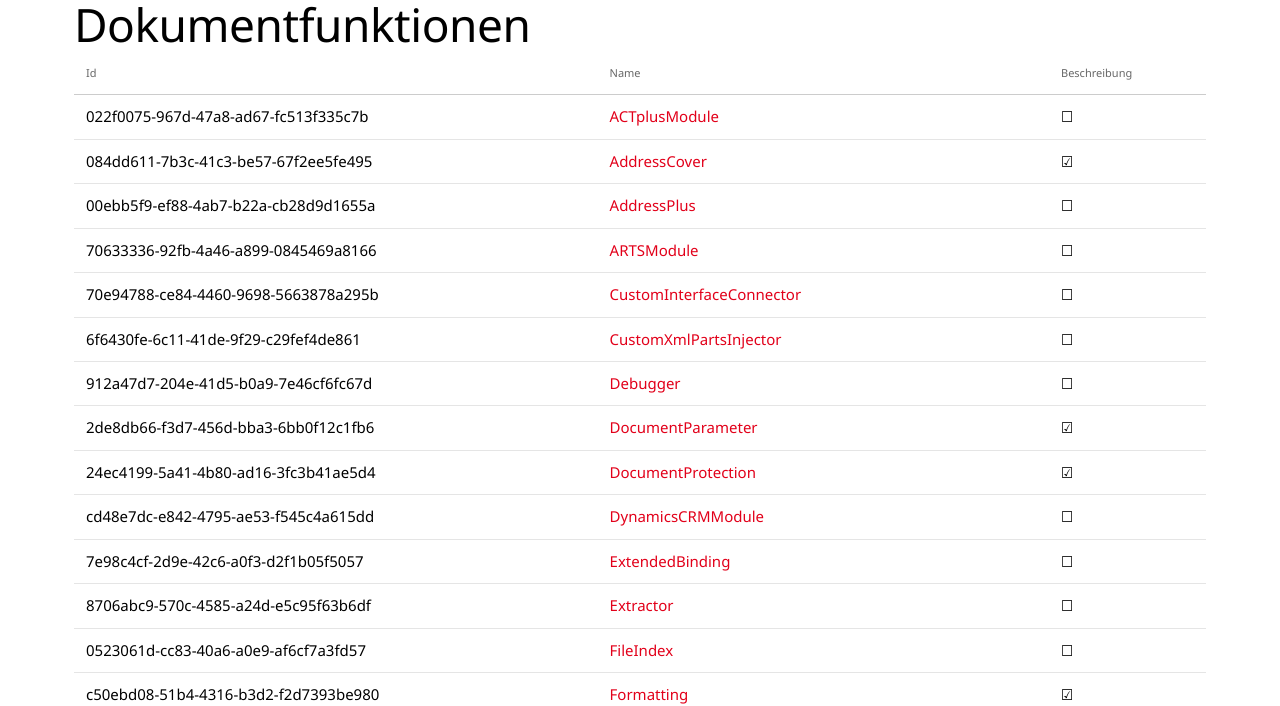
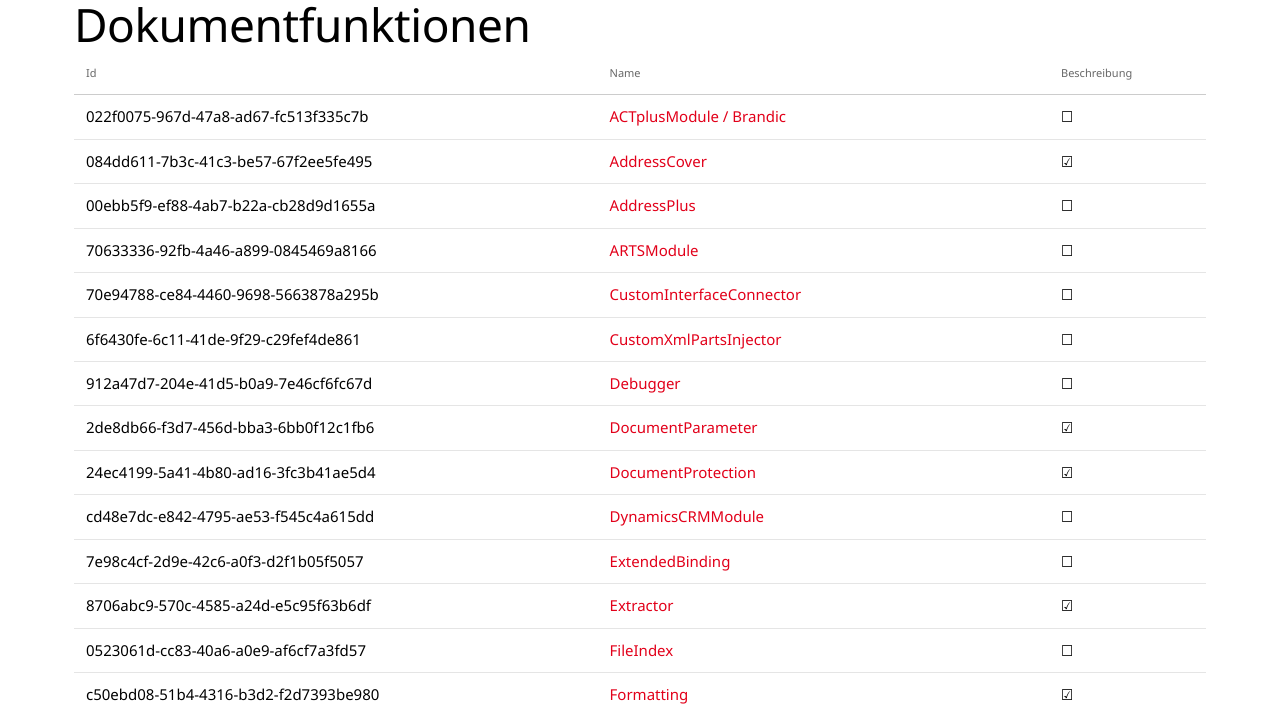
Before and after one commit to primesoft-group/oneoffixx-docs, a Jekyll site: the page built from _pages/docfunc/de/overview.md, in a window 1280 px wide. Shown: the part 429-1135 px from the top of the page. Built offline with Jekyll 4.4.1, drawn with Linux system fonts in a browser that asks for light colours; nearby versions of some CDN libraries; some web fonts are replaced.

Commit message:
Update overview.md

```diff
--- a/_pages/docfunc/de/overview.md
+++ b/_pages/docfunc/de/overview.md
@@ -14,7 +14,7 @@
 {:.table .table-striped}
 | Id  | Name | Beschreibung |
 | --- | ---- | --- |
-| 022f0075-967d-47a8-ad67-fc513f335c7b | [ACTplusModule]({{ site.baseurl }}/docfunc/de/df/underconstruction) | ☐ |
+| 022f0075-967d-47a8-ad67-fc513f335c7b | [ACTplusModule / Brandic]({{ site.baseurl }}/docfunc/de/df/underconstruction) | ☐ |
 | 084dd611-7b3c-41c3-be57-67f2ee5fe495 | [AddressCover]({{ site.baseurl }}/docfunc/de/df/addresscover) | ☑ |
 | 00ebb5f9-ef88-4ab7-b22a-cb28d9d1655a | [AddressPlus]({{ site.baseurl }}/docfunc/de/df/underconstruction) | ☐ |
 | 70633336-92fb-4a46-a899-0845469a8166 | [ARTSModule]({{ site.baseurl }}/docfunc/de/df/underconstruction) | ☐ |
@@ -25,7 +25,7 @@
 | 24ec4199-5a41-4b80-ad16-3fc3b41ae5d4 | [DocumentProtection]({{ site.baseurl }}/docfunc/de/df/documentprotection) |  ☑  |
 | cd48e7dc-e842-4795-ae53-f545c4a615dd | [DynamicsCRMModule]({{ site.baseurl }}/docfunc/de/df/underconstruction) |  ☐  |
 | 7e98c4cf-2d9e-42c6-a0f3-d2f1b05f5057 | [ExtendedBinding]({{ site.baseurl }}/docfunc/de/df/extendedbinding) |  ☐  |
-| 8706abc9-570c-4585-a24d-e5c95f63b6df | [Extractor]({{ site.baseurl }}/docfunc/de/df/underconstruction) |  ☐  |
+| 8706abc9-570c-4585-a24d-e5c95f63b6df | [Extractor]({{ site.baseurl }}/docfunc/de/df/extractor) |  ☑  |
 | 0523061d-cc83-40a6-a0e9-af6cf7a3fd57 | [FileIndex]({{ site.baseurl }}/docfunc/de/df/fileindex ) |  ☐  |
 | c50ebd08-51b4-4316-b3d2-f2d7393be980 | [Formatting]({{ site.baseurl }}/docfunc/de/df/formatting) | ☑  |
 | 1e8abdef-18d3-4ae0-94e8-19a9b742a00a | [GlobalConfigurationProvider]({{ site.baseurl }}/docfunc/de/df/underconstruction) |  ☐  |
```
